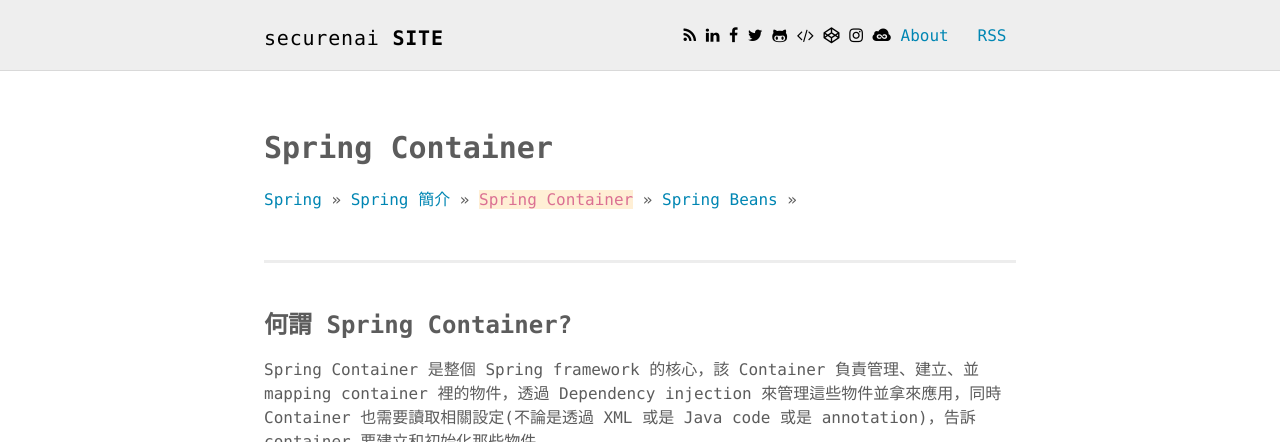
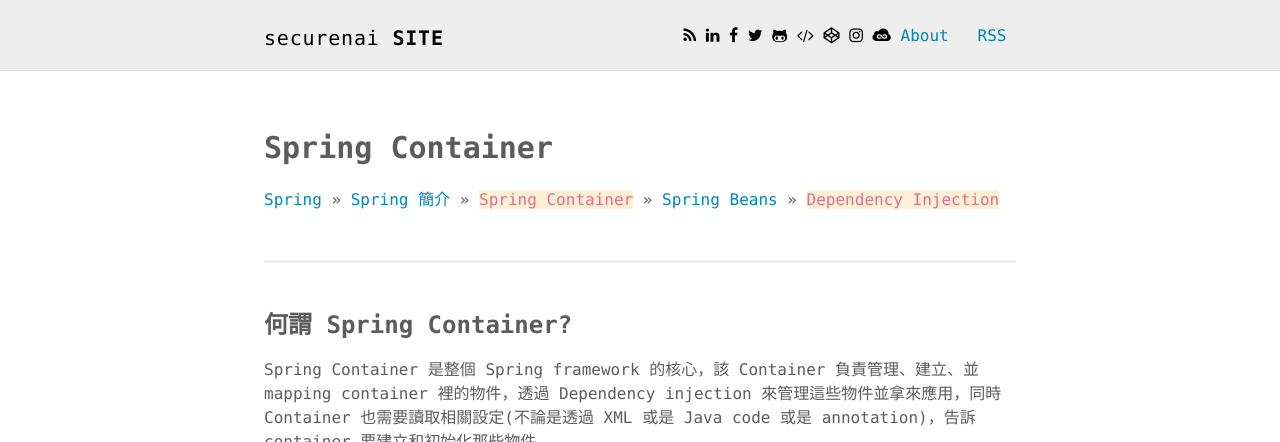
Before and after one commit to securenai/securenai.github.io, a Jekyll site: the page built from spring/spring_page2.md, in a window 1280 px wide and 900 px high, cut to the strip 0-442 px from the top of the window. Built offline with Jekyll 4.4.1, drawn with Linux system fonts in a browser that asks for light colours; our own code applies the rules of GitHub Pages for plain Markdown files.

Commit message:
Update spring_page2.md

```diff
--- a/spring/spring_page2.md
+++ b/spring/spring_page2.md
@@ -14,7 +14,7 @@
 
 <a href="/spring/">Spring</a> >>
 <a href="/spring/spring_page1/">Spring 簡介</a> >>
-<a href="/spring/spring_page2/" style="color:palevioletred;background-color:papayawhip;">Spring Container</a> >> <a href="/spring/spring_page3/">Spring Beans</a> >>
+<a href="/spring/spring_page2/" style="color:palevioletred;background-color:papayawhip;">Spring Container</a> >> <a href="/spring/spring_page3/">Spring Beans</a> >> <a href="/spring/spring_page4/" style="color:palevioletred;background-color:papayawhip;">Dependency Injection</a>
 <div class="divider"></div>
 ### 何謂 Spring Container?
 Spring Container 是整個 Spring framework 的核心，該 Container 負責管理、建立、並 mapping container 裡的物件，透過 Dependency injection 來管理這些物件並拿來應用，同時 Container 也需要讀取相關設定(不論是透過 XML 或是 Java code 或是 annotation)，告訴 container 要建立和初始化那些物件。
```
